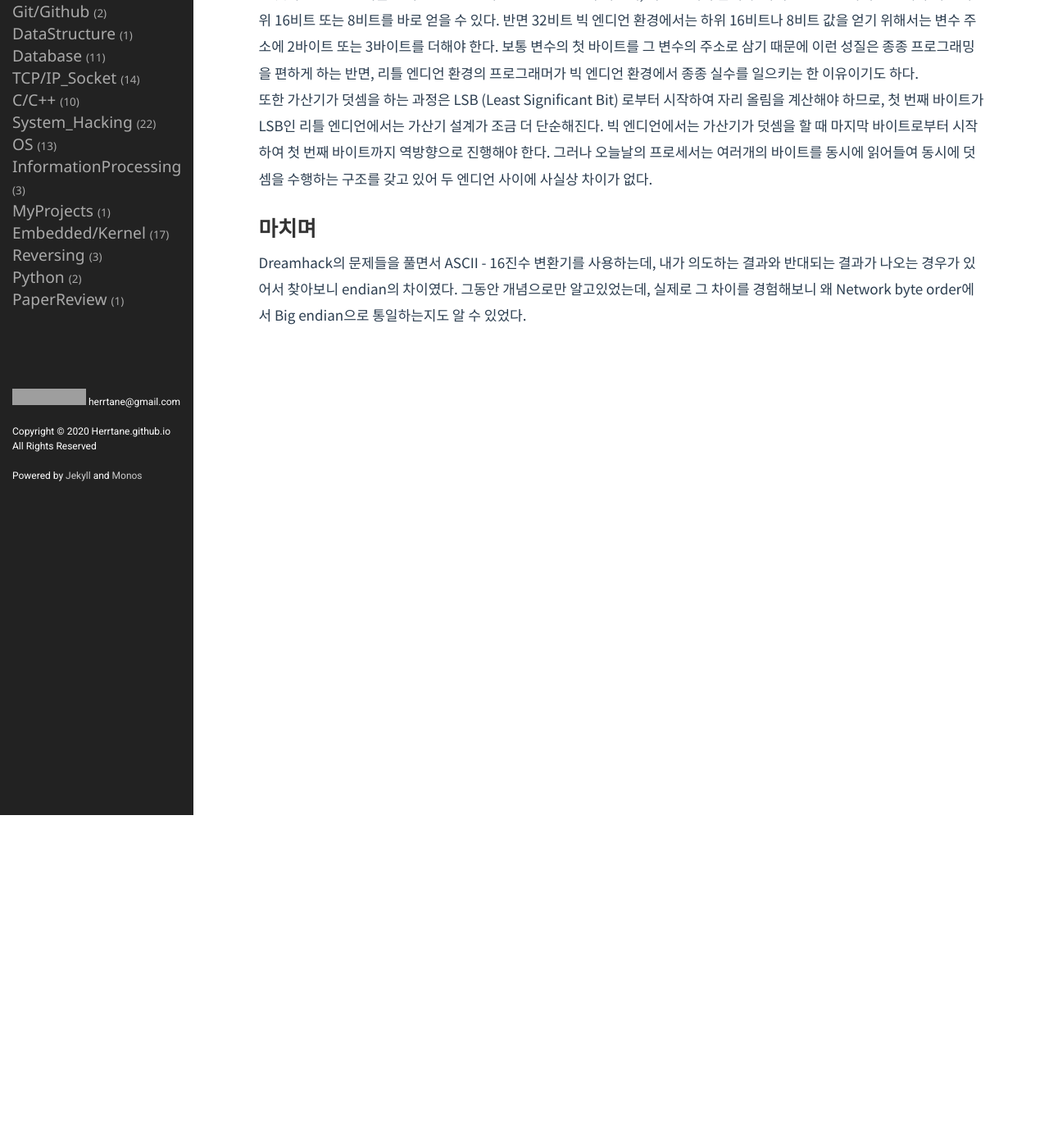
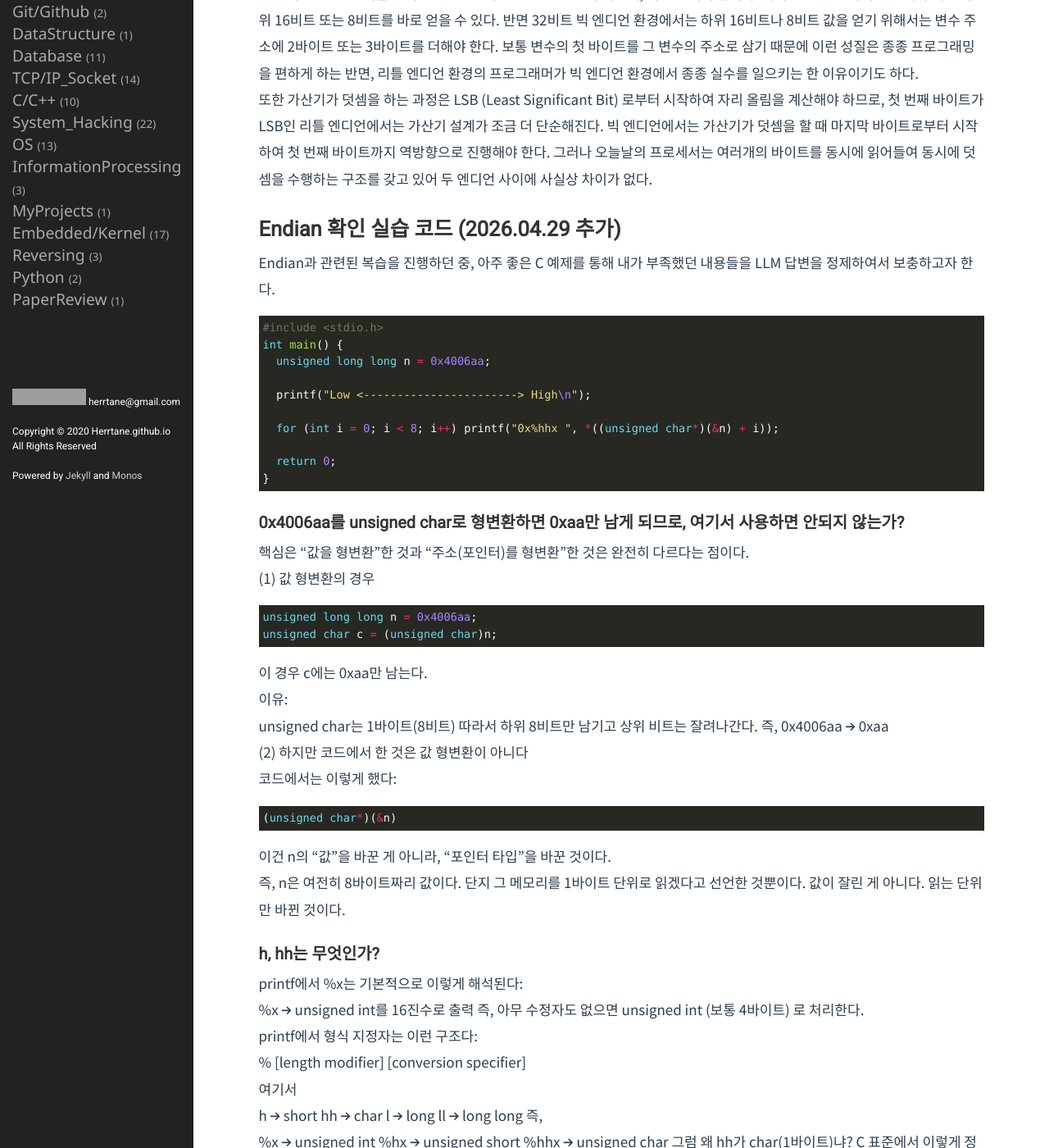
Before and after one commit to Herrtane/Herrtane.github.io, a Jekyll site: the page built from _posts/SystemHacking/2022-08-23-systemhacking-bigandsmallendian.markdown, in a window 1280 px wide and 1400 px high, scrolled down 406 px. Shown: the whole window at 82% size. Built offline with Jekyll 4.4.1, drawn with Linux system fonts in a browser that asks for light colours; comment, search, counter and statistics services are not loaded; some of the changed text lies outside the part shown; grey boxes are pictures that could not be loaded.

Commit message:
Update 2022-08-23-systemhacking-bigandsmallendian.markdown

````diff
--- a/_posts/SystemHacking/2022-08-23-systemhacking-bigandsmallendian.markdown
+++ b/_posts/SystemHacking/2022-08-23-systemhacking-bigandsmallendian.markdown
@@ -16,6 +16,111 @@ comments: true
 
 또한 가산기가 덧셈을 하는 과정은 LSB (Least Significant Bit) 로부터 시작하여 자리 올림을 계산해야 하므로, 첫 번째 바이트가 LSB인 리틀 엔디언에서는 가산기 설계가 조금 더 단순해진다. 빅 엔디언에서는 가산기가 덧셈을 할 때 마지막 바이트로부터 시작하여 첫 번째 바이트까지 역방향으로 진행해야 한다. 그러나 오늘날의 프로세서는 여러개의 바이트를 동시에 읽어들여 동시에 덧셈을 수행하는 구조를 갖고 있어 두 엔디언 사이에 사실상 차이가 없다.
 
+## Endian 확인 실습 코드 (2026.04.29 추가)
+
+Endian과 관련된 복습을 진행하던 중, 아주 좋은 C 예제를 통해 내가 부족했던 내용들을 LLM 답변을 정제하여서 보충하고자 한다.
+
+```c
+#include <stdio.h>
+int main() {
+  unsigned long long n = 0x4006aa;
+
+  printf("Low <-----------------------> High\n");
+
+  for (int i = 0; i < 8; i++) printf("0x%hhx ", *((unsigned char*)(&n) + i));
+
+  return 0;
+}
+```
+
+### 0x4006aa를 unsigned char로 형변환하면 0xaa만 남게 되므로, 여기서 사용하면 안되지 않는가?
+
+핵심은 “값을 형변환”한 것과 “주소(포인터)를 형변환”한 것은 완전히 다르다는 점이다.
+
+(1) 값 형변환의 경우
+
+```c
+unsigned long long n = 0x4006aa;
+unsigned char c = (unsigned char)n;
+```
+
+이 경우 c에는 0xaa만 남는다.
+
+이유:
+
+unsigned char는 1바이트(8비트)
+따라서 하위 8비트만 남기고 상위 비트는 잘려나간다.
+즉, 0x4006aa → 0xaa
+
+(2) 하지만 코드에서 한 것은 값 형변환이 아니다
+
+코드에서는 이렇게 했다:
+
+```c
+(unsigned char*)(&n)
+```
+
+이건 n의 “값”을 바꾼 게 아니라, “포인터 타입”을 바꾼 것이다.
+
+즉, n은 여전히 8바이트짜리 값이다. 단지 그 메모리를 1바이트 단위로 읽겠다고 선언한 것뿐이다. 값이 잘린 게 아니다. 읽는 단위만 바뀐 것이다.
+
+### h, hh는 무엇인가?
+
+printf에서 %x는 기본적으로 이렇게 해석된다:
+
+%x → unsigned int를 16진수로 출력
+즉, 아무 수정자도 없으면 unsigned int (보통 4바이트) 로 처리한다.
+
+printf에서 형식 지정자는 이런 구조다:
+
+% [length modifier] [conversion specifier]
+
+여기서
+
+h → short
+hh → char
+l → long
+ll → long long
+즉,
+
+%x → unsigned int
+%hx → unsigned short
+%hhx → unsigned char
+그럼 왜 hh가 char(1바이트)냐?
+C 표준에서 이렇게 정의되어 있다:
+
+h → short
+hh → signed char / unsigned char
+즉 hh는 "half of half"라는 의미로,
+
+int (보통 4바이트) → short (2바이트) → char (1바이트)
+
+이렇게 한 단계 더 줄어든 타입을 의미한다.
+
+### (unsigned char*)&n
+
+&n 은 "n의 주소"다.
+
+```c
+unsigned long long *
+```
+
+를
+
+```c
+(unsigned char *)
+```
+
+로 바꾼 것. ("n이 저장된 메모리를 1바이트 단위로 읽겠다")
+
+그래서 이런 게 가능했다
+
+```c
+((unsigned char*)&n)[i]
+```
+
+→ n의 메모리를 1바이트씩 접근
+
 ## 마치며
 
 Dreamhack의 문제들을 풀면서 ASCII - 16진수 변환기를 사용하는데, 내가 의도하는 결과와 반대되는 결과가 나오는 경우가 있어서 찾아보니 endian의 차이였다. 그동안 개념으로만 알고있었는데, 실제로 그 차이를 경험해보니 왜 Network byte order에서 Big endian으로 통일하는지도 알 수 있었다.
````
